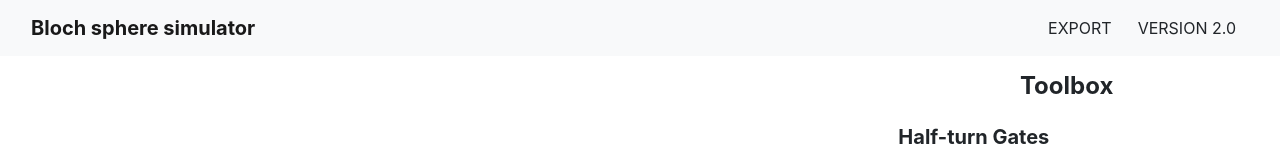
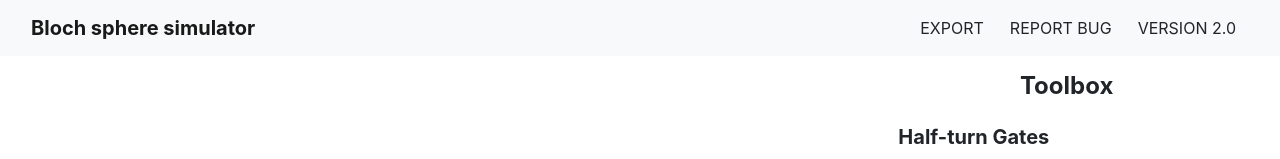
Before and after one commit to bits-and-electrons/bloch-sphere-simulator, a website with bundled scripts: page index.html in a window 1280 px wide. Shown: the top 159 px of the page. Built offline with nearby package versions, Linux system fonts and the light colour scheme.

Commit message:
Add report bug link (#26)

```diff
--- a/index.html
+++ b/index.html
@@ -55,6 +55,13 @@
 						<a id="export-worspace" class="btn btn-light" data-toggle="modal"
 							data-target="#export-workspace-modal">
 							Export
+						</a>
+					</li>
+					<li class="nav-item">
+						<a class="btn btn-light"
+							href="https://github.com/bits-and-electrons/bloch-sphere-simulator/issues/new"
+							target="_blank">
+							Report Bug
 						</a>
 					</li>
 					<li class="nav-item">
```
